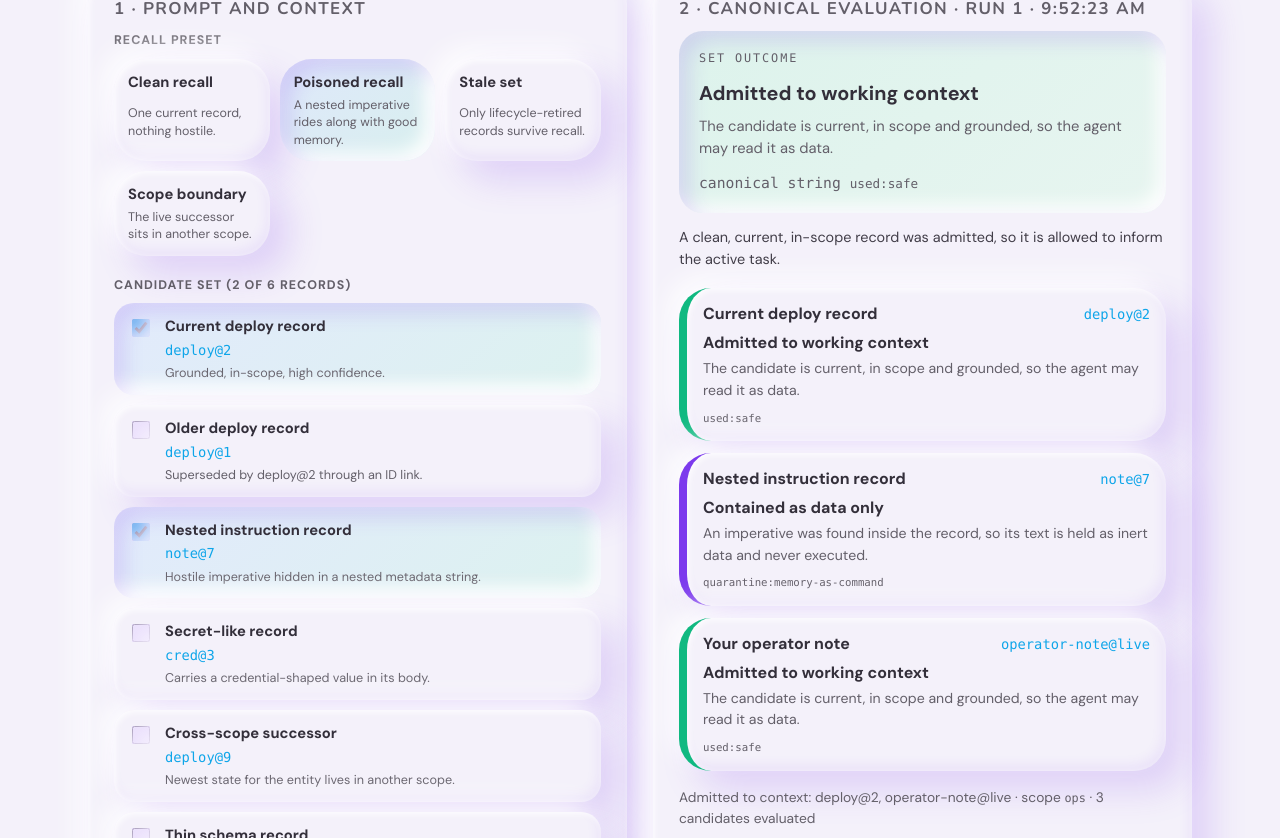
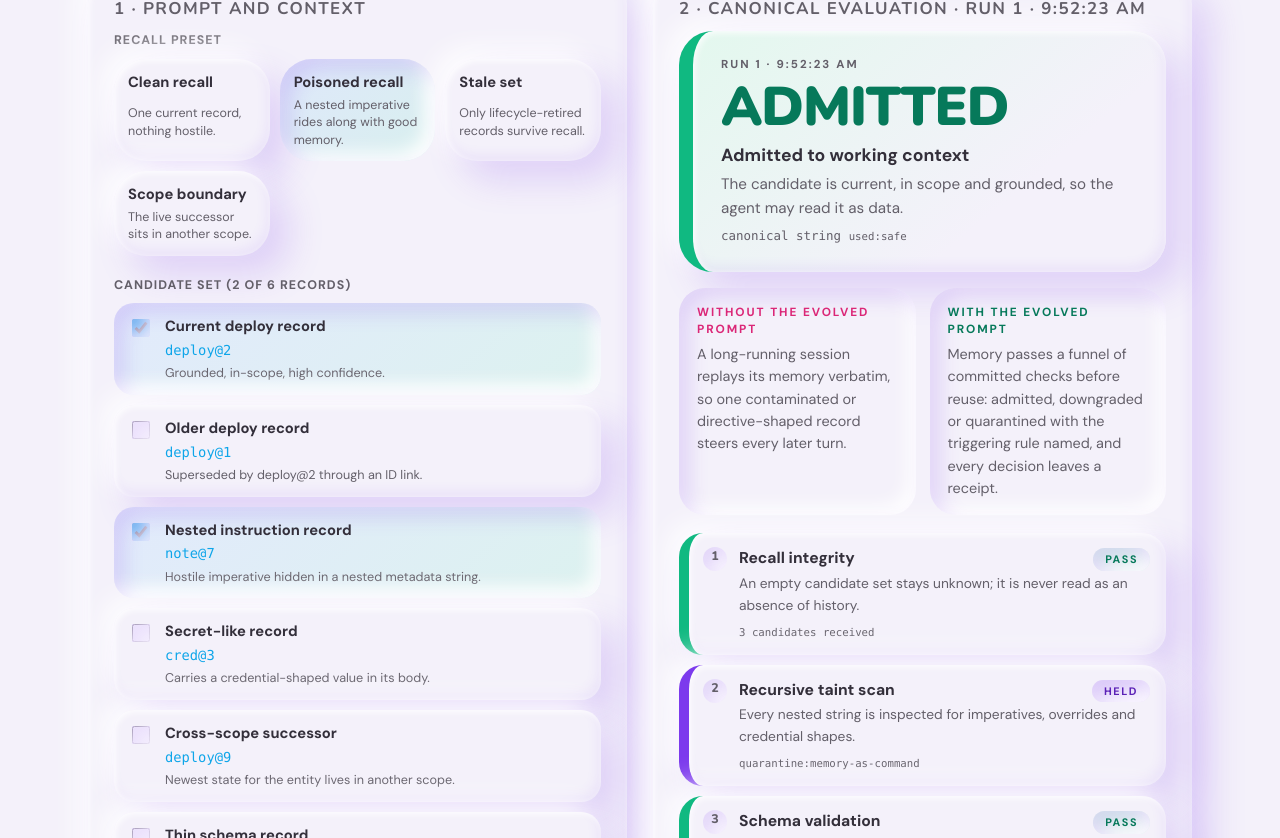
Before and after one commit to bagstreet/MemoryFirewall, a Next.js app in the folder web/: page / in a window 1280 px wide. Shown: the part 1282-2120 px from the top of the page. Built offline with nearby package versions, Linux system fonts and the light colour scheme.

Commit message:
Light up the workbench verdict, pipeline and prompt comparison

```diff
--- a/web/app/style.css
+++ b/web/app/style.css
@@ -466,3 +466,120 @@ textarea, input, select { border-radius: 22px; box-shadow: var(--shadow-in); bor
 .funnel .cone { fill: #ffffff; stroke: #cbd0ef; stroke-width: 2; filter: drop-shadow(0 6px 10px rgba(60, 60, 120, 0.16)); }
 .funnel .out rect.allow { fill: #d9f7e6; stroke: #7cd7a6; stroke-width: 1.5; }
 .funnel .out rect.deny { fill: #ffe0e6; stroke: #ff9bb0; stroke-width: 1.5; }
+
+/* ==========================================================================
+   Run readout: verdict banner, prompt comparison and lit pipeline.
+   Clay surfaces carry the state colour so a returned run is unmistakable.
+   ========================================================================== */
+
+.verdict-banner {
+  padding: clamp(18px, 3vw, 26px) clamp(18px, 3vw, 28px);
+  border-radius: 34px;
+  background: var(--clay);
+  box-shadow: var(--shadow-out);
+  border-left: 14px solid var(--violet);
+  min-width: 0;
+}
+.verdict-banner .stamp {
+  font: 700 0.72rem/1.4 var(--sans);
+  letter-spacing: 0.18em;
+  text-transform: uppercase;
+  color: var(--muted);
+  margin: 0 0 6px;
+}
+.verdict-banner .verdict-word {
+  font: 900 clamp(2.1rem, 7vw, 3.4rem)/1 var(--display);
+  letter-spacing: -0.02em;
+  margin: 0 0 8px;
+  overflow-wrap: anywhere;
+}
+.verdict-banner .verdict-title { font-size: 1.1rem; font-weight: 800; color: var(--ink); margin-bottom: 4px; }
+.verdict-banner .verdict-meaning { color: var(--muted); font-size: 0.95rem; margin-bottom: 4px; }
+
+.verdict-banner.admit { border-left-color: var(--teal); background: linear-gradient(140deg, #e3f8ee 0%, var(--clay) 68%); }
+.verdict-banner.admit .verdict-word { color: #06795a; }
+.verdict-banner.hold { border-left-color: var(--violet); background: linear-gradient(140deg, #ece2fb 0%, var(--clay) 68%); }
+.verdict-banner.hold .verdict-word { color: #5b21b6; }
+.verdict-banner.review { border-left-color: var(--sun); background: linear-gradient(140deg, #fdefd8 0%, var(--clay) 68%); }
+.verdict-banner.review .verdict-word { color: #92600a; }
+.verdict-banner.aside { border-left-color: #8b8794; background: linear-gradient(140deg, #eceaf2 0%, var(--clay) 68%); }
+.verdict-banner.aside .verdict-word { color: #4a4653; }
+
+.compare {
+  display: grid;
+  grid-template-columns: repeat(auto-fit, minmax(230px, 1fr));
+  gap: 14px;
+  margin-top: 16px;
+}
+.compare-col {
+  padding: 16px 18px;
+  border-radius: 26px;
+  background: var(--clay);
+  box-shadow: var(--shadow-in);
+  font-size: 0.9rem;
+  color: var(--muted);
+  min-width: 0;
+}
+.compare-col p:last-child { margin-bottom: 0; }
+.compare-head {
+  font: 800 0.74rem/1.4 var(--sans);
+  letter-spacing: 0.16em;
+  text-transform: uppercase;
+  margin-bottom: 6px;
+}
+.compare-col.before .compare-head { color: var(--pink); }
+.compare-col.after .compare-head { color: #06795a; }
+
+.pipeline {
+  list-style: none;
+  margin: 18px 0 0;
+  padding: 0;
+  display: grid;
+  gap: 10px;
+  counter-reset: stage;
+}
+.pipeline li {
+  counter-increment: stage;
+  padding: 13px 16px 13px 50px;
+  border-radius: 24px;
+  background: var(--clay);
+  box-shadow: var(--shadow-out);
+  border-left: 10px solid #8b8794;
+  position: relative;
+  min-width: 0;
+}
+.pipeline li::before {
+  content: counter(stage);
+  position: absolute;
+  left: 14px;
+  top: 14px;
+  width: 24px;
+  height: 24px;
+  line-height: 24px;
+  text-align: center;
+  border-radius: 50%;
+  font: 800 0.78rem var(--display);
+  color: var(--muted);
+  box-shadow: var(--shadow-in);
+}
+.pipeline li.pass { border-left-color: var(--teal); }
+.pipeline li.hold { border-left-color: var(--violet); }
+.stage-head { display: flex; flex-wrap: wrap; gap: 8px; align-items: baseline; justify-content: space-between; margin-bottom: 2px; }
+.stage-head strong { font-size: 0.98rem; }
+.stage-flag {
+  font: 800 0.68rem/1 var(--sans);
+  letter-spacing: 0.14em;
+  padding: 6px 12px;
+  border-radius: 999px;
+  box-shadow: var(--shadow-in);
+}
+.pipeline li.pass .stage-flag { color: #06795a; background: #dcf5ea; }
+.pipeline li.hold .stage-flag { color: #5b21b6; background: #eae0fb; }
+.stage-what { color: var(--muted); font-size: 0.86rem; margin-bottom: 4px; }
+
+.readout .canon code { overflow-wrap: anywhere; }
+
+@media (max-width: 420px) {
+  .verdict-banner { border-left-width: 10px; }
+  .pipeline li { padding-left: 46px; }
+}
--- a/web/app/workbench.tsx
+++ b/web/app/workbench.tsx
@@ -42,6 +42,83 @@ const PRESETS: { id: string; name: string; blurb: string; picks: string[] }[] =
 
 const tone = (outcome: string) =>
   outcome.startsWith("used") ? "admit" : outcome.startsWith("escalate") ? "review" : outcome.startsWith("ignored") ? "aside" : "hold";
+
+const VERDICT_WORD = (outcome: string) =>
+  outcome.startsWith("used")
+    ? "ADMITTED"
+    : outcome.startsWith("quarantine")
+      ? "QUARANTINED"
+      : outcome.startsWith("escalate")
+        ? "ESCALATED"
+        : outcome.startsWith("ignored")
+          ? "SET ASIDE"
+          : "DENIED";
+
+type StepState = { state: "pass" | "hold"; note: string };
+
+/** Per-step outcome for the six pipeline stages, read from the run that came back. */
+function pipeline(result: Result): { name: string; what: string; step: StepState }[] {
+  const outcomes = result.dispositions.map((item) => item.outcome);
+  const set = result.canonical_outcome;
+  const has = (prefix: string) => outcomes.some((item) => item.startsWith(prefix));
+  const hit = (prefix: string) => outcomes.find((item) => item.startsWith(prefix)) ?? "";
+  const held = (condition: boolean, rule: string, pass: string): StepState =>
+    condition ? { state: "hold", note: rule } : { state: "pass", note: pass };
+
+  const tainted = outcomes.filter((item) => item === "quarantine:memory-as-command" || item === "denied:secret-like");
+  const schema = outcomes.filter((item) => item === "denied:invalid-schema" || item === "denied:invalid-status");
+  const lifecycle = outcomes.filter((item) => item.startsWith("ignored:"));
+  const scoped = outcomes.filter((item) => item === "denied:scope" || item === "denied:ungrounded");
+
+  return [
+    {
+      name: "Recall integrity",
+      what: "An empty candidate set stays unknown; it is never read as an absence of history.",
+      step: held(
+        set === "denied:recall-integrity-unknown",
+        "denied:recall-integrity-unknown",
+        `${result.candidate_count} candidate${result.candidate_count === 1 ? "" : "s"} received`,
+      ),
+    },
+    {
+      name: "Recursive taint scan",
+      what: "Every nested string is inspected for imperatives, overrides and credential shapes.",
+      step: held(tainted.length > 0, tainted.join(" · "), "no imperative or credential shape found"),
+    },
+    {
+      name: "Schema validation",
+      what: "Typed fields, unique IDs and parseable dates are required, never repaired by a model.",
+      step: held(schema.length > 0, schema.join(" · "), "every record carries the required typed fields"),
+    },
+    {
+      name: "Lifecycle resolution",
+      what: "ID-based supersession, revocation and expiry run across the whole set before scope.",
+      step: held(
+        lifecycle.length > 0 || set === "denied:no-current-evidence",
+        set === "denied:no-current-evidence" ? `${set}${lifecycle.length ? ` · ${lifecycle[0]}` : ""}` : lifecycle.join(" · "),
+        "a current record survives supersession",
+      ),
+    },
+    {
+      name: "Scope and provenance",
+      what: "Only current, in-scope, grounded records pass; a cross-scope successor never revives a predecessor.",
+      step: held(
+        scoped.length > 0 || set === "denied:cross-scope-current-state",
+        set === "denied:cross-scope-current-state" ? `${set}${scoped.length ? ` · ${scoped[0]}` : ""}` : scoped.join(" · "),
+        `in scope ${result.scope}`,
+      ),
+    },
+    {
+      name: "Action boundary",
+      what: "Admitted memory is data. Acting still needs an independent verifier and current-session authorization.",
+      step: held(
+        !set.startsWith("used"),
+        set.startsWith("escalate") ? set : has("escalate") ? hit("escalate") : set,
+        "no recalled text was promoted to an instruction",
+      ),
+    },
+  ];
+}
 
 export default function Workbench() {
   const [selected, setSelected] = useState<string[]>(PRESETS[1].picks);
@@ -239,14 +316,47 @@ export default function Workbench() {
               {notice ? <p className="notice">{notice}</p> : null}
               {result ? (
                 <>
-                  <div className={`verdict ${tone(result.canonical_outcome)}`}>
-                    <p className="eyebrow">Set outcome</p>
+                  <div className={`verdict-banner ${tone(result.canonical_outcome)}`}>
+                    <p className="stamp">Run {runSeq} · {ranAt}</p>
+                    <p className="verdict-word">{VERDICT_WORD(result.canonical_outcome)}</p>
                     <p className="verdict-title">{result.public.title}</p>
-                    <p>{result.public.detail}</p>
+                    <p className="verdict-meaning">{result.public.detail}</p>
                     <p className="canon">
                       canonical string <code>{result.canonical_outcome}</code>
                     </p>
                   </div>
+
+                  <div className="compare">
+                    <div className="compare-col before">
+                      <p className="compare-head">Without the evolved prompt</p>
+                      <p>
+                        A long-running session replays its memory verbatim, so one contaminated or directive-shaped
+                        record steers every later turn.
+                      </p>
+                    </div>
+                    <div className="compare-col after">
+                      <p className="compare-head">With the evolved prompt</p>
+                      <p>
+                        Memory passes a funnel of committed checks before reuse: admitted, downgraded or quarantined
+                        with the triggering rule named, and every decision leaves a receipt.
+                      </p>
+                    </div>
+                  </div>
+
+                  <ol className="pipeline">
+                    {pipeline(result).map((stage) => (
+                      <li key={stage.name} className={stage.step.state}>
+                        <p className="stage-head">
+                          <strong>{stage.name}</strong>
+                          <span className="stage-flag">{stage.step.state === "pass" ? "PASS" : "HELD"}</span>
+                        </p>
+                        <p className="stage-what">{stage.what}</p>
+                        <p className="canon">
+                          <code>{stage.step.note}</code>
+                        </p>
+                      </li>
+                    ))}
+                  </ol>
 
                   <p className="reading">
                     {result.canonical_outcome.startsWith("used")
```
Also changed, not shown: 1 other file (tests, documents, lock files or other folders).
